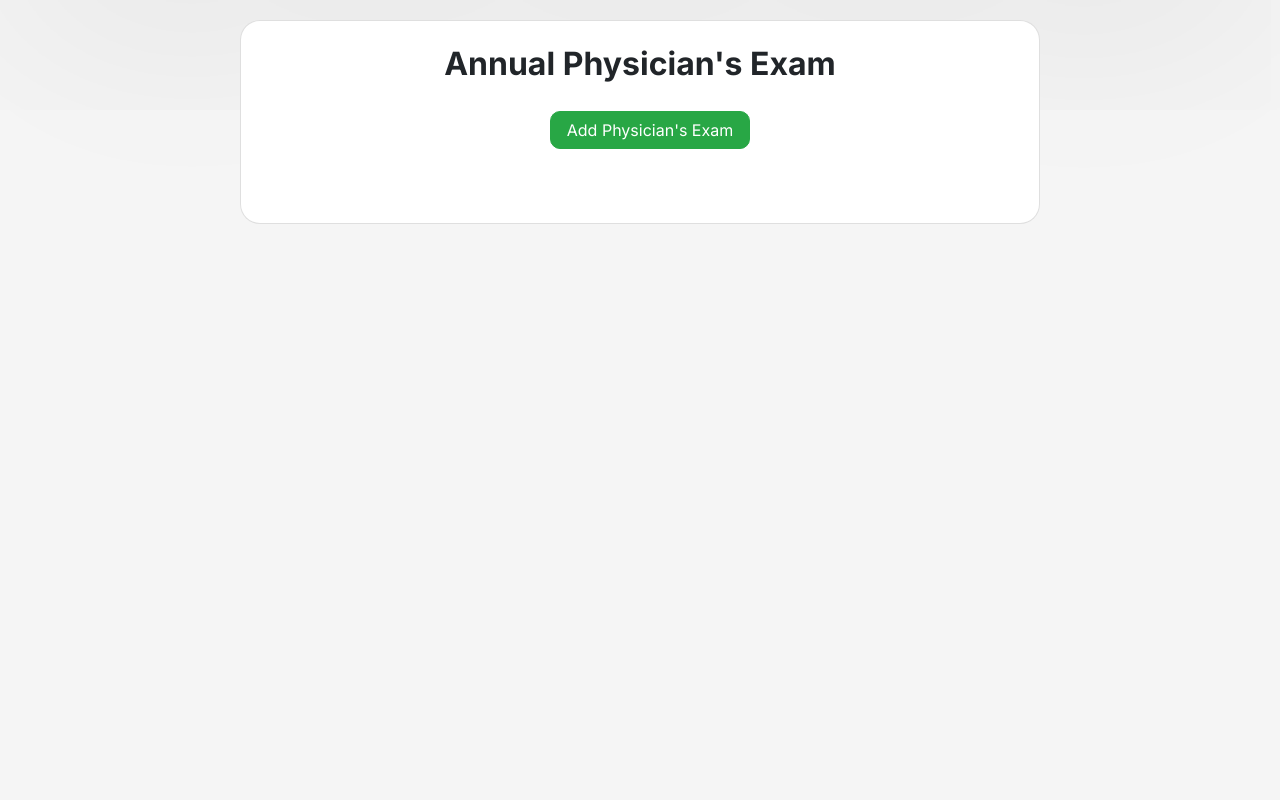
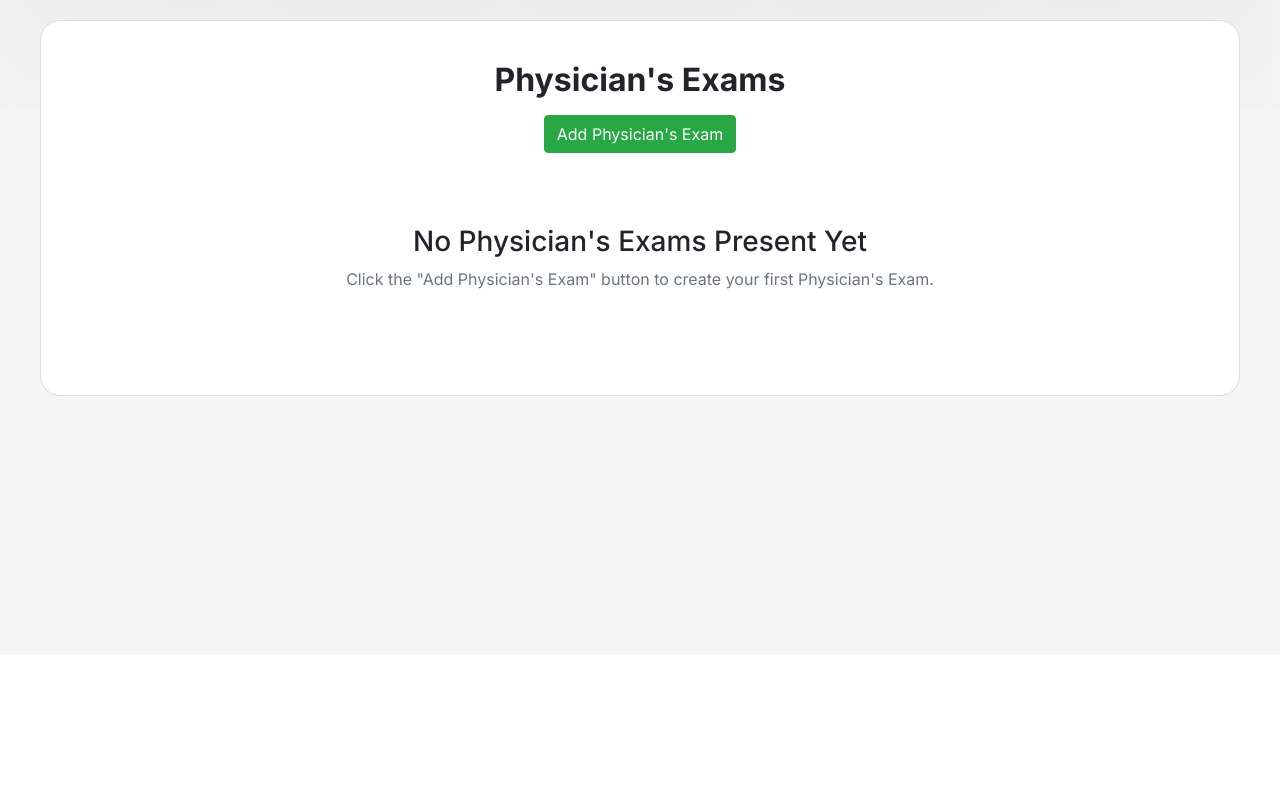
Before and after one commit to ayenla/MSYS42, a Django app: page /physician-exam/home/13/ in a window 1280 px wide. Shown: the part 145-945 px from the top of the page. After the commit the page ends 541 px from the top, so only its background shows below. Run offline with Django 5.2, Linux system fonts and the light colour scheme; data comes from the database, SQL or seed files in the repository; some libraries are stand-ins or nearby versions.

Commit message:
Updated home_pe.html

```diff
--- a/BADproject/msys42app/templates/msys42app/home_pe.html
+++ b/BADproject/msys42app/templates/msys42app/home_pe.html
@@ -34,37 +34,46 @@
 
 
 {% block content %}
-<div class="container-fluid" style="min-height: 100vh; display: flex; justify-content: center; align-items: flex-start; padding: 20px;">
-    <div class="card p-4 shadow-sm" style="width: 100%; max-width: 800px; margin: 0 auto;">
-        <h2 class="text-center" style="font-weight: 1000;"> Annual Physician's Exam </h2>
-        <a class="btn btn-success " href="{% url 'create_physicians_exam' child.id %}" style="width: 200px; border-radius: 10px; margin-left: 20px; align-self: center; margin-top: 20px;">Add Physician's Exam</a>
-        <div class="d-flex flex-wrap justify-content-center gap-3" style="margin-top: 50px;">
-            {% for exam in exams %}
-            <thead class="table-dark">
+<div class="container-fluid" style="padding: 20px;">
+    <div class="card shadow-sm" style="max-width: 1200px; margin: 0 auto;">
+        <div class="card-body">
+            <div class="text-center mb-4">
+                <h2 class="mb-3" style="font-weight: 1000;">Physician's Exams</h2>
+                <a href="{% url 'create_physicians_exam' child.id %}" class="btn btn-success">
+                    <i class="fas fa-plus"></i> Add Physician's Exam
+                </a>
+            </div>
 
-                <tr>
-                    <th> YEAR </th>
-                    <th> </th>
-                </tr>
-            </thead>
-            <tbody>
-                <tr>
-                    <td>
-                        {{exam.year}}
-                    </td>
-                    <td>
-                        <a class="btn btn-primary btn-sm" href="{% url 'view_physicians_exam' pk=child.pk id=exam.pk %}">View</a>
-                    </td>
-                </tr>
-
-
-            </tbody>
-            {% endfor %}
-
+            {% if exams %}
+                <div class="row justify-content-center">
+                    {% for exam in exams %}
+                        <div class="col-md-3 mb-4">
+                            <div class="card h-100 shadow-sm" style="max-width: 330px; margin: 0 auto; border-radius: 10px;">
+                                <div class="card-body d-flex flex-column align-items-center justify-content-center" style="min-height: 120px;">
+                                    <h2 class="card-title mb-2 fw-bold">{{ exam.year }}</h2>
+                                    <a href="{% url 'view_physicians_exam' pk=child.pk id=exam.pk %}" class="btn btn-primary">
+                                        <i class="fas fa-eye"></i> View
+                                    </a>
+                                </div>
+                            </div>
+                        </div>
+                    {% endfor %}
+                </div>
+            {% else %}
+                <div class="text-center py-5">
+                    <h3>No Physician's Exams Present Yet</h3>
+                    <p class="text-muted">Click the "Add Physician's Exam" button to create your first Physician's Exam.</p>
+                </div>
+            {% endif %}
         </div>
-
-
     </div>
 </div>
 
-{% endblock %}
+<style>
+    .row {
+        margin: 0 -15px;
+    }
+    .col-md-3 {
+        padding: 15px;
+    }
+</style>{% endblock %}
```
